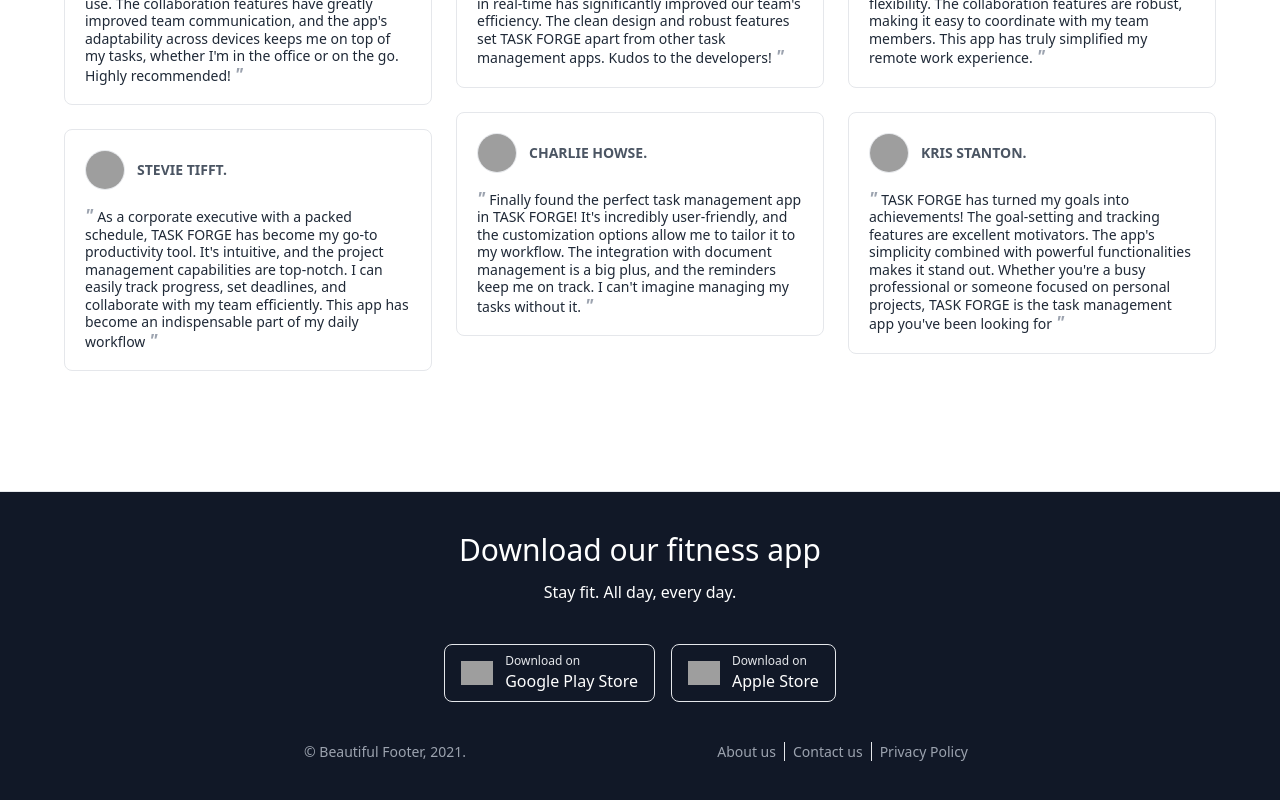
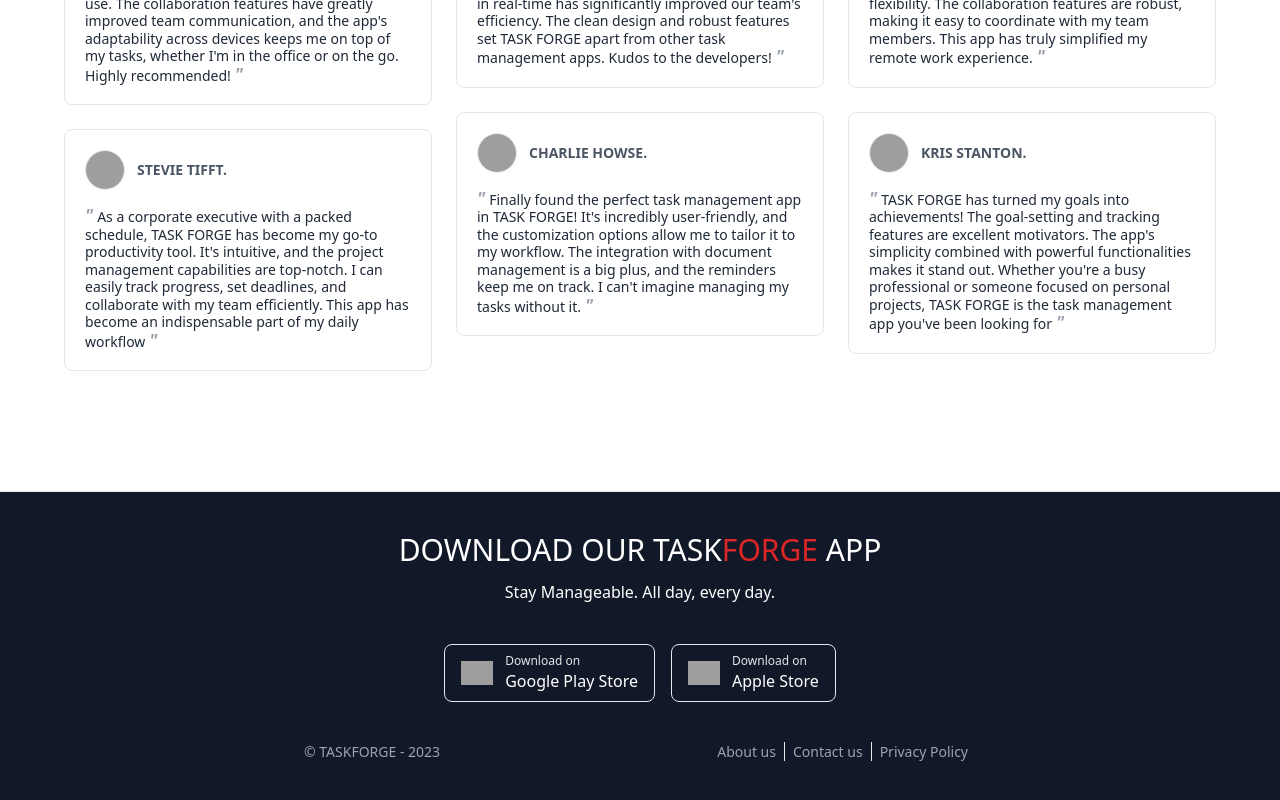
Before and after one commit to sheikhmohdnazmulhasan/task-maneger-client, a React (Vite) app: page / in a window 1280 px wide. Shown: the part 1358-2158 px from the top of the page. Built offline with nearby package versions, Linux system fonts and the light colour scheme; grey boxes are pictures that could not be loaded.

Commit message:
updated footer content and handle app download

```diff
--- a/package.json
+++ b/package.json
@@ -20,6 +20,7 @@
     "react-icons": "^4.12.0",
     "react-router-dom": "^6.21.0",
     "sort-by": "^1.2.0",
+    "sweetalert2": "^11.10.1",
     "swiper": "^11.0.5"
   },
   "devDependencies": {
--- a/src/Root.jsx
+++ b/src/Root.jsx
@@ -1,6 +1,15 @@
 import { Outlet } from "react-router-dom";
+import Swal from "sweetalert2";
 
 const Root = () => {
+
+    function handleAppDownloadButton() {
+        Swal.fire({
+            icon:'info',
+            title:'Not Ready Yet',
+            text: 'Thank you for your interest. Our mobile app is not ready for production yet. We are working on it very quickly. we will let you know when it is available'
+        })
+    }
 
     return (
         <div>
@@ -42,17 +51,18 @@
                 <div className=" bg-gray-900">
                     <div className="max-w-2xl mx-auto text-white py-10">
                         <div className="text-center">
-                            <h3 className="text-3xl mb-3"> Download our fitness app </h3>
-                            <p> Stay fit. All day, every day. </p>
+                            <h3 className="text-3xl mb-3 uppercase"> Download our TASK<span className="text-red-600">
+                                FORGE</span> app </h3>
+                            <p> Stay Manageable. All day, every day. </p>
                             <div className="flex justify-center my-10">
-                                <div className="flex items-center border w-auto rounded-lg px-4 py-2 w-52 mx-2">
+                                <div className="flex cursor-pointer items-center border w-auto rounded-lg px-4 py-2 w-52 mx-2" onClick={handleAppDownloadButton}>
                                     <img src="https://cdn-icons-png.flaticon.com/512/888/888857.png" className="w-7 md:w-8" />
                                     <div className="text-left ml-3">
                                         <p className='text-xs text-gray-200'>Download on </p>
                                         <p className="text-sm md:text-base"> Google Play Store </p>
                                     </div>
                                 </div>
-                                <div className="flex items-center border w-auto rounded-lg px-4 py-2 w-44 mx-2">
+                                <div className="flex cursor-pointer items-center border w-auto rounded-lg px-4 py-2 w-44 mx-2" onClick={handleAppDownloadButton}>
                                     <img src="https://cdn-icons-png.flaticon.com/512/888/888841.png" className="w-7 md:w-8" />
                                     <div className="text-left ml-3">
                                         <p className='text-xs text-gray-200'>Download on </p>
@@ -62,7 +72,7 @@
                             </div>
                         </div>
                         <div className=" flex flex-col md:flex-row md:justify-between items-center text-sm text-gray-400">
-                            <p className="order-2 md:order-1 mt-8 md:mt-0"> &copy; Beautiful Footer, 2021. </p>
+                            <p className="order-2 md:order-1 mt-8 md:mt-0"> &copy; TASKFORGE - 2023 </p>
                             <div className="order-1 md:order-2">
                                 <span className="px-2">About us</span>
                                 <span className="px-2 border-l">Contact us</span>
```
Also changed, not shown: 1 other file (tests, documents, lock files or other folders).
